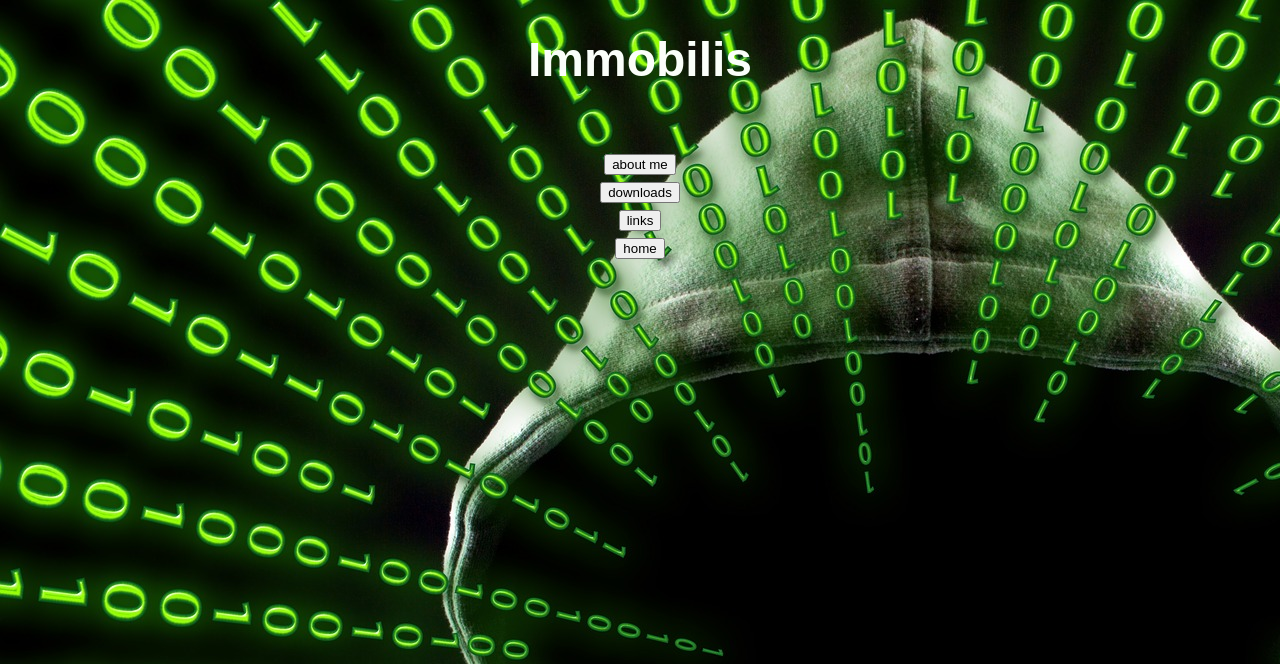
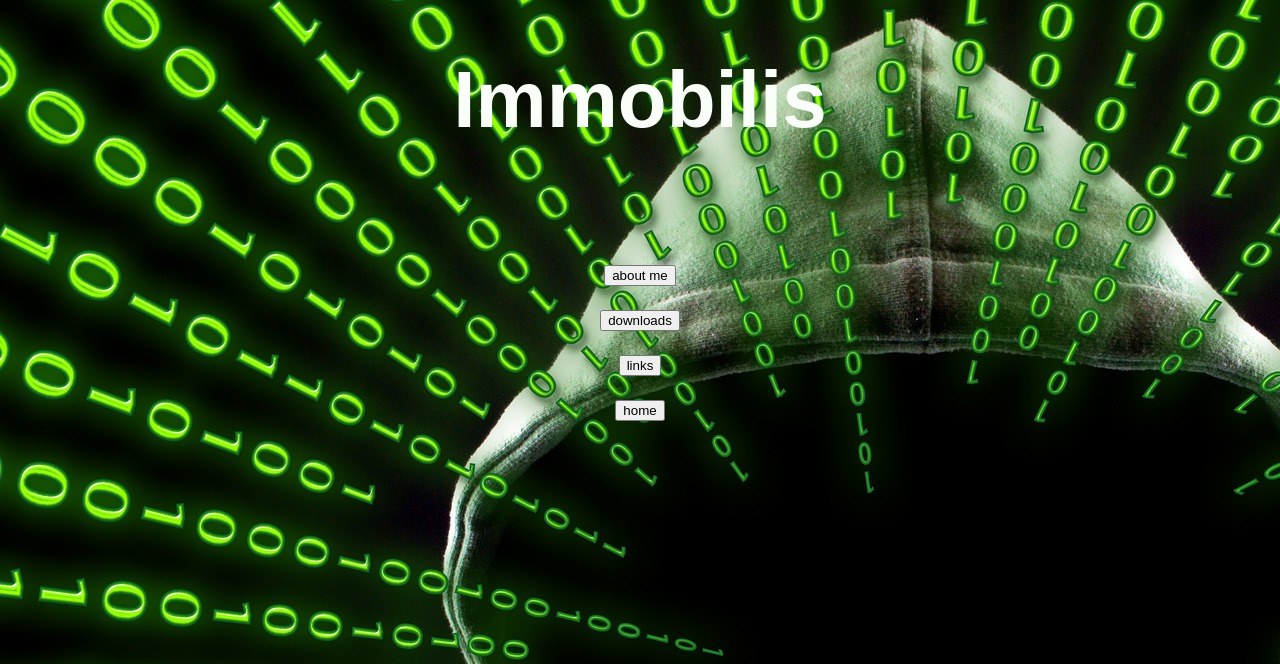
Before and after one commit to Jonny2019/Jonny2019.github.io, a PHP site: page / in a window 1280 px wide. Shown: the top 664 px of the page. Run offline with PHP 8.4, Linux system fonts and the light colour scheme.

Commit message:
Update index.css
bigger font-size

```diff
--- a/index.css
+++ b/index.css
@@ -1,6 +1,6 @@
 body {
     font-family: Arial;
-    font-size: 150%;
+    font-size: 250%;
     background-image: url(background.jpg);
     color: #fafef9;
     text-align: center;
```
